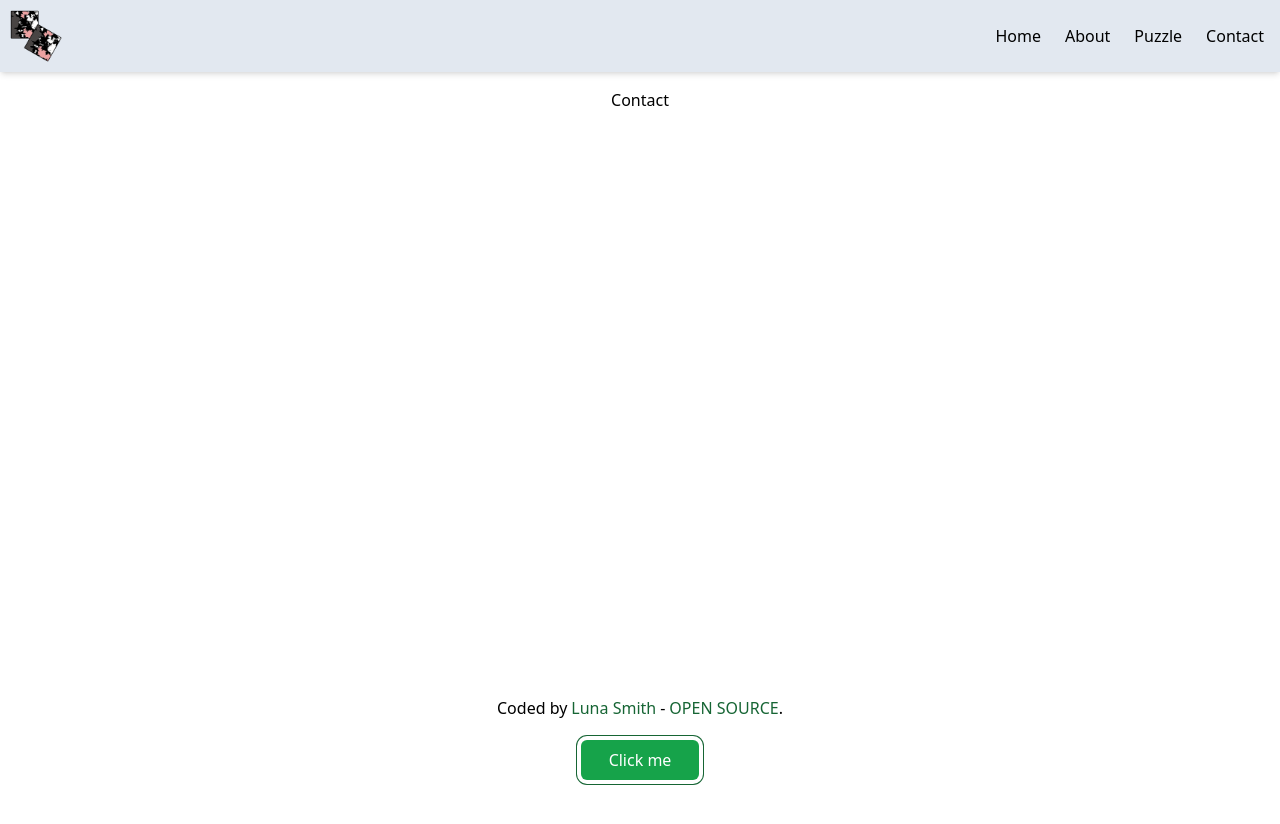
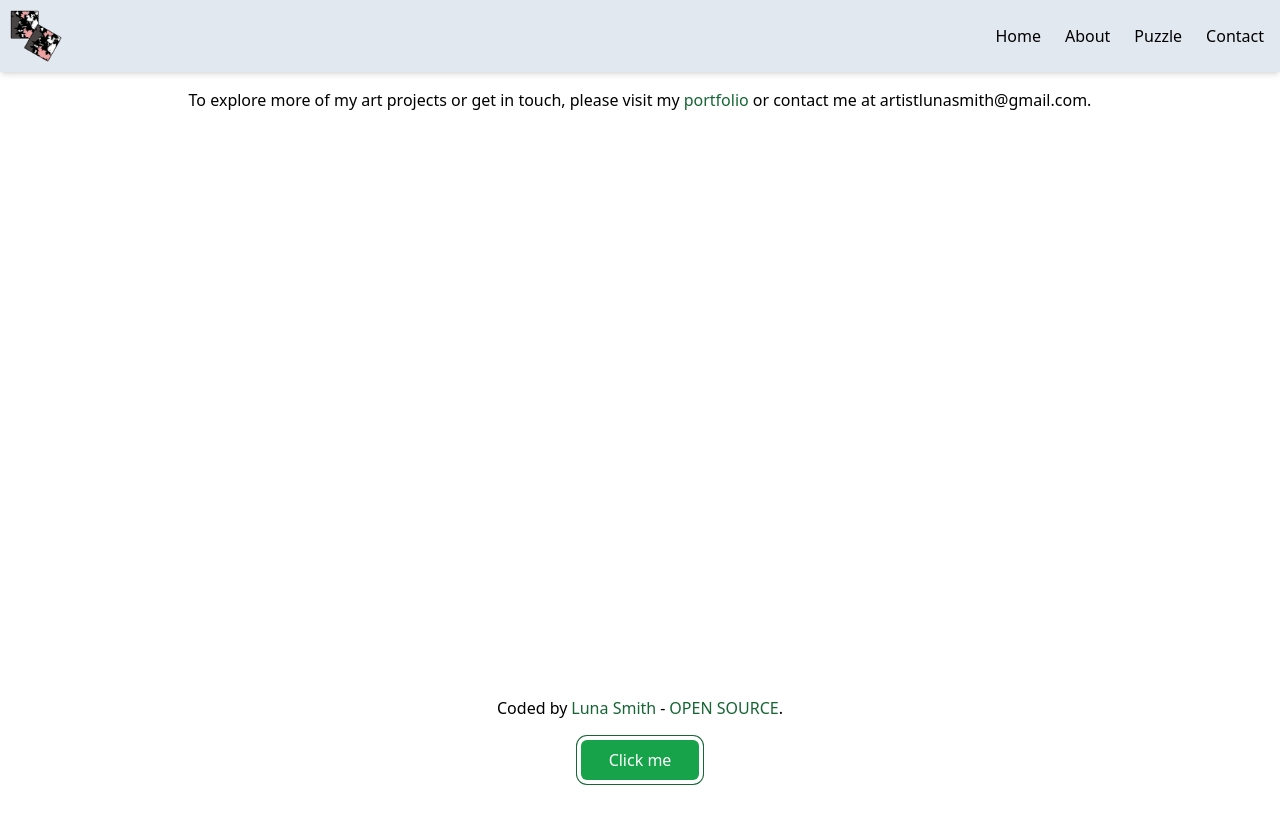
Before and after one commit to Lu-Smith/searchbar_react_vite, a React (Vite) app in the folder react-search-bar/: page /contact in a window 1280 px wide. Shown: the top 824 px of the page. Built offline with nearby package versions, Linux system fonts and the light colour scheme.

Commit message:
Updated Contact.tsx content

```diff
--- a/react-search-bar/src/components/pages/Contact.tsx
+++ b/react-search-bar/src/components/pages/Contact.tsx
@@ -2,7 +2,20 @@ import React from 'react'
 
 const Contact = () => {
   return (
-    <div className='text-center py-4'>Contact</div>
+    <div className='text-center p-4'>
+      <h3>To explore more of my art projects or get in touch, please visit my
+        <a
+          className='text-green-800 hover:text-blue-800 transition duration-300 ml-1 mr-1
+          relative font-medium no-underline hover:underline decoration-4 underline-offset-4
+          decoration-green-600 hover:animate-pulse'
+          href="https://www.lunasmithart.com/"
+          target='_blank'
+          rel="noreferrer">
+            portfolio
+        </a>
+        or contact me at artistlunasmith@gmail.com.
+      </h3>
+    </div>
   )
 }
 
```
